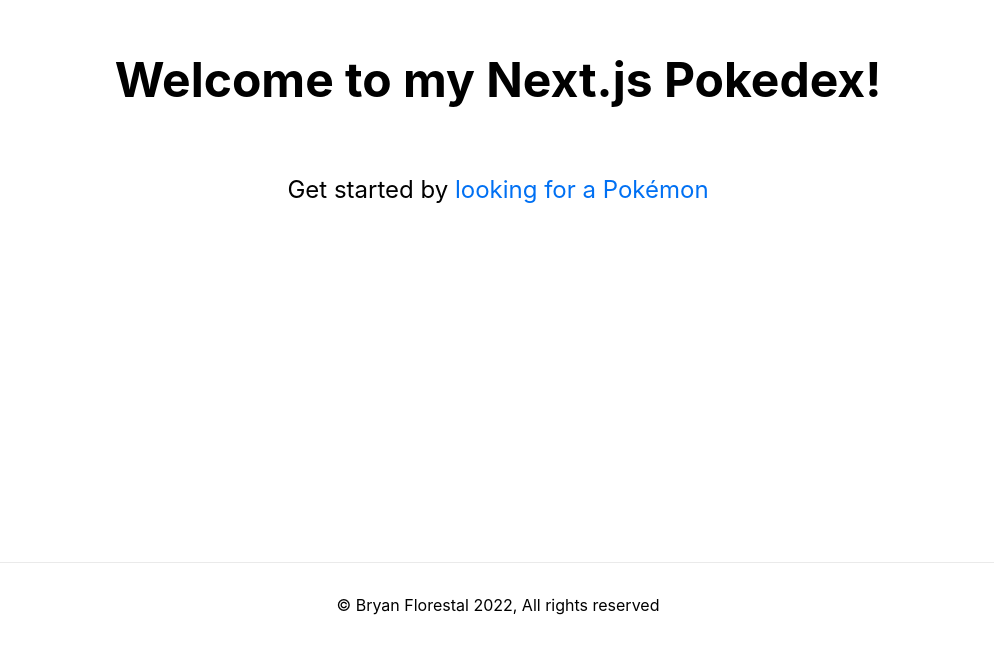
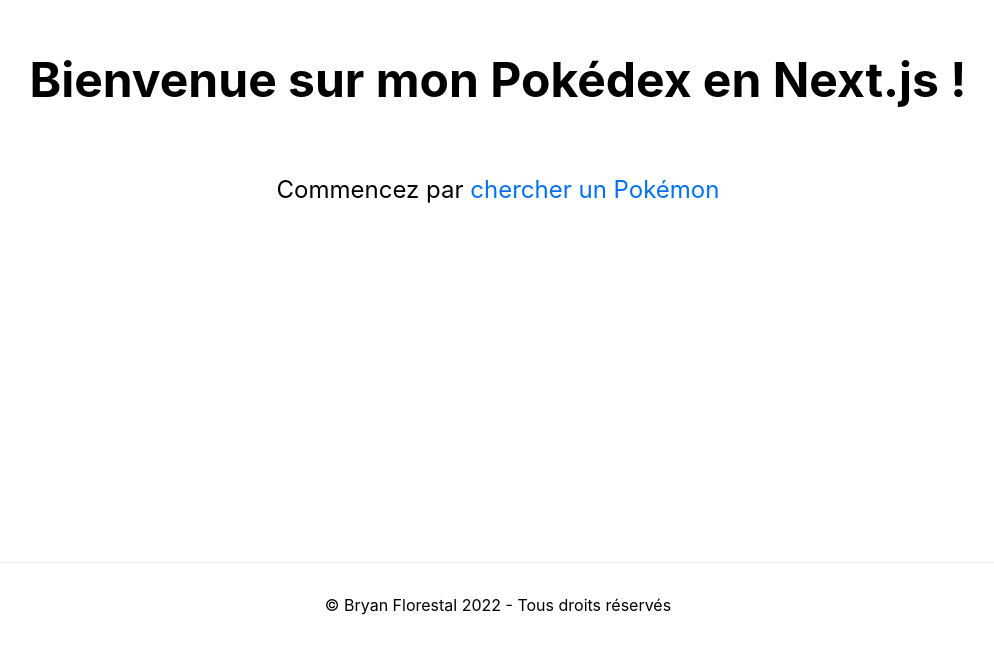
Before and after one commit to bflorestal/next-pokedex, a Next.js app: page / in a window 1280 px wide. Shown: the part 238-885 px from the top of the page, without its empty margins (142-1136 px from the left). Built offline with nearby package versions, Linux system fonts and the light colour scheme.

Commit message:
Suppression .svg Vercel, modifs page d'accueil

```diff
--- a/pages/index.js
+++ b/pages/index.js
@@ -6,24 +6,34 @@
   return (
     <div className={styles.container}>
       <Head>
-        <title>Next Pokedex</title>
-        <meta name="description" content="Generated by create next app" />
+        <title>Next Pokédex</title>
+        <meta
+          name="description"
+          content="Pokédex en Next.js avec la liste des Pokémon, leurs caractéristiques ainsi que la liste des types."
+        />
+        <meta
+          name="keywords"
+          content="Pokedex, pokedex, nextjs, react, reactjs, pokemon"
+        />
+        <meta name="creator" content="Bryan Florestal" />
+        <meta property="og:site_name" content="Accueil | Next Pokédex"></meta>
+        <meta name="theme-color" content="#483d8b" />
         <link rel="icon" href="/favicon.ico" />
       </Head>
 
       <main className={styles.main}>
-        <h1 className={styles.title}>Welcome to my Next.js Pokedex!</h1>
+        <h1 className={styles.title}>Bienvenue sur mon Pokédex en Next.js !</h1>
 
         <p className={styles.description}>
-          Get started by{" "}
+          Commencez par{" "}
           <Link href="/pokedex">
-            <a>looking for a Pokémon</a>
+            <a>chercher un Pokémon</a>
           </Link>
         </p>
       </main>
 
       <footer className={styles.footer}>
-        <p>© Bryan Florestal 2022, All rights reserved</p>
+        <p>© Bryan Florestal 2022 - Tous droits réservés</p>
       </footer>
     </div>
   );
```
Also changed, not shown: public/vercel.svg (deleted).
